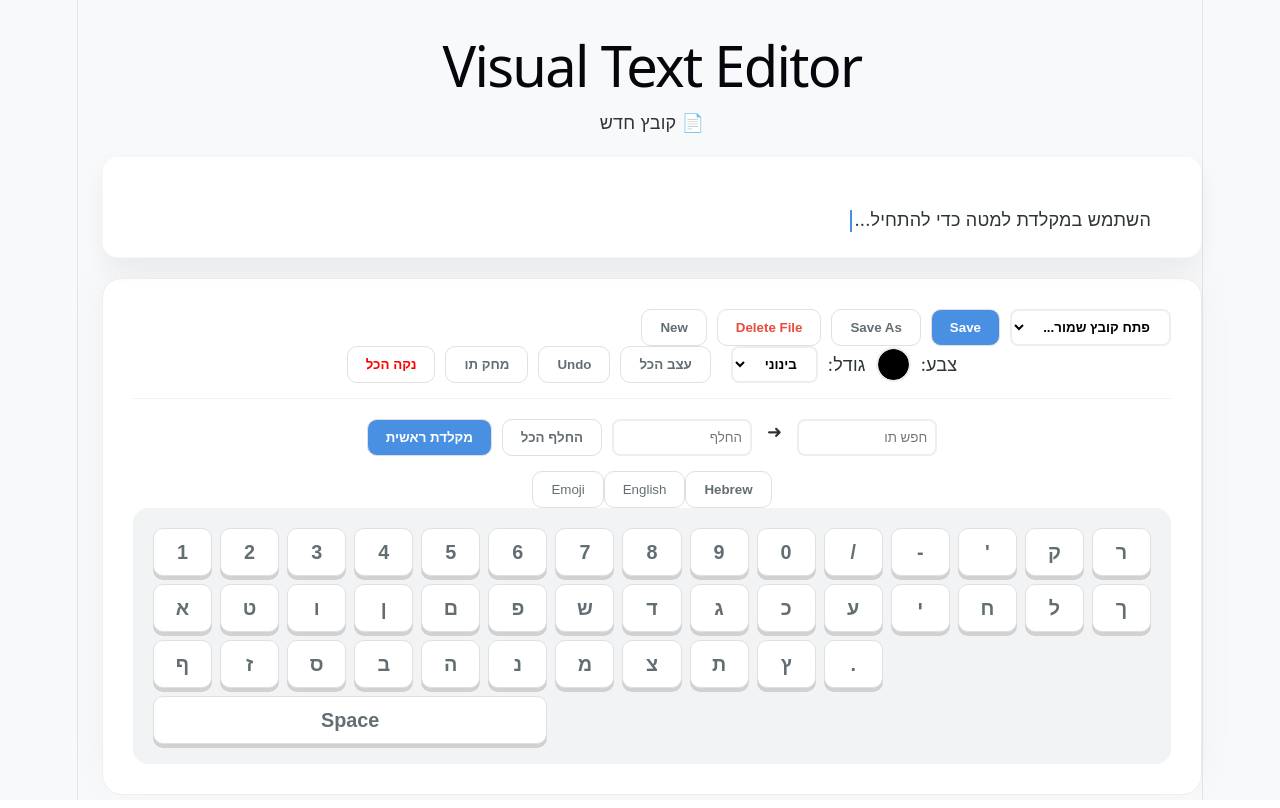
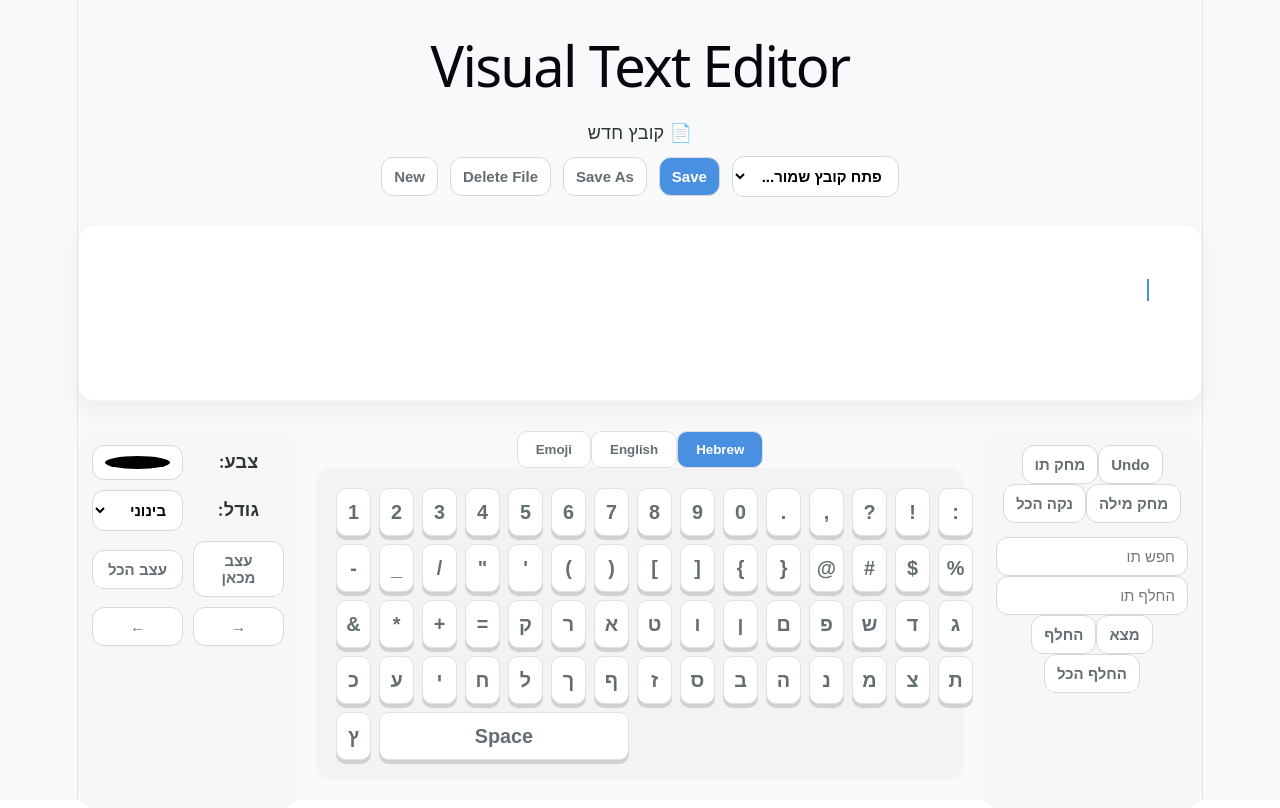
Before and after one commit to ShovalHadad/fullstackP4, a React (Vite) app: page / in a window 1280 px wide. Built offline with nearby package versions, Linux system fonts and the light colour scheme.

Commit message:
תיקון חלק א

```diff
--- a/src/App.css
+++ b/src/App.css
@@ -17,6 +17,7 @@ body {
   color: var(--text-main);
   display: flex;
   justify-content: center;
+  width: 100%;
   direction: rtl; /* חשוב מאוד ליישור האפליקציה כולה */
 }
 
@@ -24,10 +25,10 @@ body {
   display: flex;
   flex-direction: column;
   width: 100%;
-  max-width: 1100px;
+  max-width: 1500px;
   height: 95vh;
   margin-top: 2.5vh;
-  gap: 20px;
+  gap: 10px;
 }
 
 /* אזור התצוגה */
@@ -178,3 +179,78 @@ button:hover {
 }
 
 .active-input { border-color: var(--primary) !important; background: #f0f7ff; }
+
+.files-bar {
+  display: flex;
+  justify-content: center;
+  align-items: center;
+  gap: 12px;
+  flex-wrap: wrap;
+  margin-bottom: 18px;
+}
+
+.bottom-editor {
+  display: grid;
+  grid-template-columns: 220px 1fr 220px;
+  gap: 18px;
+  align-items: start;
+  margin-top: 20px;
+}
+
+.side-panel {
+  background: #f7f7f7;
+  border-radius: 16px;
+  padding: 14px;
+  min-height: 100%;
+}
+
+.left-panel,
+.right-panel {
+  display: flex;
+  flex-direction: column;
+  gap: 14px;
+}
+
+.panel-group {
+  display: flex;
+  flex-direction: column;
+  gap: 10px;
+}
+
+.keyboard-center {
+  min-width: 0;
+}
+
+.diagonal-group {
+  display: grid;
+  grid-template-columns: 1fr 1fr;
+  gap: 10px;
+  align-items: center;
+}
+
+.diagonal-group label {
+  font-weight: 600;
+}
+
+.diagonal-group input[type="color"],
+.diagonal-group select,
+.diagonal-group button {
+  width: 100%;
+}
+
+.left-panel input {
+  width: 100%;
+  box-sizing: border-box;
+}
+
+.files-bar button,
+.files-bar select,
+.side-panel button,
+.side-panel select,
+.side-panel input {
+  padding: 10px 12px;
+  border-radius: 12px;
+  border: 1px solid #d8d8d8;
+  background: white;
+  font-size: 15px;
+}
--- a/src/App.jsx
+++ b/src/App.jsx
@@ -1,225 +1,364 @@
-import { useState, useEffect } from 'react';
+import { useEffect, useState } from 'react';
 import Keyboard from './components/Keyboard';
 import './App.css';
 
 function App() {
   const [textItems, setTextItems] = useState([]);
+  const [cursorIndex, setCursorIndex] = useState(0);
   const [history, setHistory] = useState([]);
+
   const [currentStyle, setCurrentStyle] = useState({
     color: '#000000',
     fontSize: '24px'
   });
 
-  // --- חלק ב: ניהול קבצים ב-LocalStorage ---
-  const [fileName, setFileName] = useState("");
+  const [fileName, setFileName] = useState('');
   const [savedFiles, setSavedFiles] = useState([]);
 
-  // טעינת רשימת הקבצים הקיימים בזיכרון בזמן טעינת האפליקציה
+  const [focusField, setFocusField] = useState('main');
+  const [searchChar, setSearchChar] = useState('');
+  const [replaceChar, setReplaceChar] = useState('');
+
   useEffect(() => {
-    refreshFileList();
-  }, []);
+    setSavedFiles(Object.keys(localStorage));
+  }, [fileName]);
 
-  const refreshFileList = () => {
+  const saveHistory = () => {
+    setHistory(prev => [...prev, { textItems, cursorIndex }]);
+  };
+
+  const insertAtCursor = (item) => {
+    const updated = [...textItems];
+    updated.splice(cursorIndex, 0, item);
+    setTextItems(updated);
+    setCursorIndex(cursorIndex + 1);
+  };
+
+  const removeAtCursor = () => {
+    if (cursorIndex === 0) return;
+    const updated = [...textItems];
+    updated.splice(cursorIndex - 1, 1);
+    setTextItems(updated);
+    setCursorIndex(cursorIndex - 1);
+  };
+
+  const handleKeyClick = (char) => {
+    if (focusField === 'search') {
+      setSearchChar(char);
+      return;
+    }
+
+    if (focusField === 'replace') {
+      setReplaceChar(char);
+      return;
+    }
+
+    saveHistory();
+    insertAtCursor({ char, ...currentStyle });
+  };
+
+  const moveCursorLeft = () => {
+    setCursorIndex(prev => Math.min(textItems.length, prev + 1));
+  };
+
+  const moveCursorRight = () => {
+    setCursorIndex(prev => Math.max(0, prev - 1));
+  };
+
+  const deleteChar = () => {
+    if (focusField === 'search') {
+      setSearchChar('');
+      return;
+    }
+
+    if (focusField === 'replace') {
+      setReplaceChar('');
+      return;
+    }
+
+    if (cursorIndex === 0) return;
+    saveHistory();
+    removeAtCursor();
+  };
+
+  const deleteWord = () => {
+    if (cursorIndex === 0) return;
+
+    saveHistory();
+
+    const updated = [...textItems];
+    let end = cursorIndex;
+
+    while (end > 0 && updated[end - 1]?.char === ' ') end--;
+    let start = end;
+    while (start > 0 && updated[start - 1]?.char !== ' ') start--;
+
+    updated.splice(start, cursorIndex - start);
+    setTextItems(updated);
+    setCursorIndex(start);
+  };
+
+  const clearAll = () => {
+    saveHistory();
+    setTextItems([]);
+    setCursorIndex(0);
+  };
+
+  const undo = () => {
+    if (!history.length) return;
+    const last = history[history.length - 1];
+    setTextItems(last.textItems);
+    setCursorIndex(last.cursorIndex);
+    setHistory(prev => prev.slice(0, -1));
+  };
+
+  const applyStyleToAll = () => {
+    saveHistory();
+    setTextItems(items =>
+      items.map(item => ({
+        ...item,
+        color: currentStyle.color,
+        fontSize: currentStyle.fontSize
+      }))
+    );
+  };
+
+  const applyStyleFromCursor = () => {
+    saveHistory();
+    setTextItems(items =>
+      items.map((item, index) =>
+        index >= cursorIndex
+          ? {
+              ...item,
+              color: currentStyle.color,
+              fontSize: currentStyle.fontSize
+            }
+          : item
+      )
+    );
+  };
+
+  const findChar = () => {
+    if (!searchChar) return;
+
+    const chars = textItems.map(item => item.char);
+    const index = chars.indexOf(searchChar, cursorIndex);
+
+    if (index !== -1) {
+      setCursorIndex(index);
+      setFocusField('main');
+      return;
+    }
+
+    const firstIndex = chars.indexOf(searchChar);
+    if (firstIndex !== -1) {
+      setCursorIndex(firstIndex);
+      setFocusField('main');
+    } else {
+      alert('התו לא נמצא');
+    }
+  };
+
+  const replaceCharOnce = () => {
+    if (!searchChar || !replaceChar) return;
+
+    const chars = textItems.map(item => item.char);
+    const index = chars.indexOf(searchChar, cursorIndex);
+
+    if (index === -1) {
+      alert('התו לא נמצא');
+      return;
+    }
+
+    saveHistory();
+
+    const updated = [...textItems];
+    updated[index] = {
+      char: replaceChar,
+      ...currentStyle
+    };
+
+    setTextItems(updated);
+    setCursorIndex(index + 1);
+    setFocusField('main');
+  };
+
+  const replaceAllChars = () => {
+    if (!searchChar || !replaceChar) return;
+
+    saveHistory();
+
+    setTextItems(items =>
+      items.map(item =>
+        item.char === searchChar
+          ? { char: replaceChar, ...currentStyle }
+          : item
+      )
+    );
+
+    setFocusField('main');
+  };
+
+  const saveFile = (saveAs = false) => {
+    let name = fileName;
+
+    if (!name || saveAs) {
+      name = prompt('הכנס שם קובץ', fileName || 'מסמך חדש');
+    }
+
+    if (!name) return;
+
+    localStorage.setItem(name, JSON.stringify(textItems));
+    setFileName(name);
     setSavedFiles(Object.keys(localStorage));
   };
 
-  // שמירה / שמירה בשם
-  const handleSave = (isSaveAs = false) => {
-    let name = fileName;
-    if (isSaveAs || !fileName) {
-      name = prompt("הכנס שם לקובץ לשמירה ב-LocalStorage:", fileName || "מסמך_חדש");
+  const openFile = (name) => {
+    const data = localStorage.getItem(name);
+    if (!data) return;
+
+    const parsed = JSON.parse(data);
+    setTextItems(parsed);
+    setCursorIndex(parsed.length);
+    setFileName(name);
+    setFocusField('main');
+  };
+
+  const deleteFile = () => {
+    if (!fileName) return;
+    localStorage.removeItem(fileName);
+    setFileName('');
+    setSavedFiles(Object.keys(localStorage));
+  };
+
+  const renderText = () => {
+    const output = [];
+
+    for (let i = 0; i <= textItems.length; i++) {
+      if (i === cursorIndex) {
+        output.push(<span key={`cursor-${i}`} className="cursor" />);
       }
 
-    if (name) {
-      localStorage.setItem(name, JSON.stringify(textItems));
-      setFileName(name);
-      refreshFileList();
-      alert(`הקובץ "${name}" נשמר בהצלחה!`);
+      if (i < textItems.length) {
+        const item = textItems[i];
+        output.push(
+          <span
+            key={i}
+            style={{ color: item.color, fontSize: item.fontSize }}
+          >
+            {item.char}
+          </span>
+        );
       }
-  };
+    }
 
-  // פתיחת קובץ קיים
-  const handleOpen = (name) => {
-    if (!name) return;
-    const savedData = localStorage.getItem(name);
-    if (savedData) {
-      saveToHistory();
-      setTextItems(JSON.parse(savedData));
-      setFileName(name);
-    }
-  };
-
-  // מחיקת קובץ מה-LocalStorage
-  const deleteFile = () => {
-    if (!fileName) {
-      alert("אין קובץ פעיל למחיקה");
-      return;
-    }
-    if (confirm(`האם אתה בטוח שברצונך למחוק את הקובץ "${fileName}" לצמיתות?`)) {
-      localStorage.removeItem(fileName);
-      setFileName("");
-      setTextItems([]);
-      refreshFileList();
-      alert("הקובץ נמחק בהצלחה");
-    }
-  };
-  // ---------------------------------------
-
-  const [focusField, setFocusField] = useState('main');
-  const [searchVal, setSearchVal] = useState("");
-  const [replaceVal, setReplaceVal] = useState("");
-
-  const saveToHistory = () => {
-    setHistory([...history, [...textItems]]);
-  };
-
-  const addChar = (char) => {
-    if (focusField === 'main') {
-      saveToHistory();
-      const newItem = { char, ...currentStyle };
-      setTextItems([...textItems, newItem]);
-    } else if (focusField === 'search') {
-      setSearchVal(prev => prev + char);
-    } else if (focusField === 'replace') {
-      setReplaceVal(prev => prev + char);
-    }
-  };
-
-  const deleteLast = () => {
-    if (focusField === 'main') {
-      if (textItems.length === 0) return;
-      saveToHistory();
-      setTextItems(textItems.slice(0, -1));
-    } else if (focusField === 'search') {
-      setSearchVal(searchVal.slice(0, -1));
-    } else if (focusField === 'replace') {
-      setReplaceVal(replaceVal.slice(0, -1));
-    }
-  };
-
-  const clearAll = () => {
-    if(confirm("האם אתה בטוח שברצונך לנקות הכל?")) {
-      saveToHistory();
-      setTextItems([]);
-      setFileName("");
-    }
-  };
-
-  const handleUndo = () => {
-    if (history.length > 0) {
-      const previousState = history[history.length - 1];
-      setTextItems(previousState);
-      setHistory(history.slice(0, -1));
-    }
-  };
-
-  const applyStyleToAll = () => {
-    if (textItems.length === 0) return;
-    saveToHistory();
-    const updated = textItems.map(item => ({
-      ...item,
-      color: currentStyle.color,
-      fontSize: currentStyle.fontSize
-    }));
-    setTextItems(updated);
-  };
-
-  const searchAndReplace = () => {
-    if (!searchVal) return;
-    saveToHistory();
-    const updated = textItems.map(item =>
-      item.char === searchVal ? { ...item, char: replaceVal } : item
-    );
-    setTextItems(updated);
-    setSearchVal("");
-    setReplaceVal("");
-    setFocusField('main');
+    return output;
   };
 
   return (
     <div className="app-container">
-      <header className="app-header">
       <h1>Visual Text Editor</h1>
-        <div className="file-info">
-          📄 {fileName ? `קובץ פעיל: ${fileName}` : "קובץ חדש"}
-        </div>
-      </header>
+      <div className="file-info">📄 {fileName ? `קובץ פעיל: ${fileName}` : 'קובץ חדש'}</div>
 
-      <section className="display-area" onClick={() => setFocusField('main')}>
-        {textItems.length === 0 && focusField === 'main' && (
-          <span className="placeholder">השתמש במקלדת למטה כדי להתחיל...</span>
-        )}
-        {textItems.map((item, index) => (
-          <span key={index} style={{ color: item.color, fontSize: item.fontSize }}>
-            {item.char}
-          </span>
-        ))}
-        {focusField === 'main' && <span className="cursor" />}
-      </section>
-
-      <section className="editor-area">
-
-        {/* ניהול קבצים (חלק ב מעודכן) */}
-        <div className="file-bar">
-          <div className="style-group">
-            <select onChange={(e) => handleOpen(e.target.value)} value="">
+      {/* אזור קבצים - מתחת לכותרת ולפני הטקסט */}
+      <section className="files-bar">
+        <select defaultValue="" onChange={(e) => openFile(e.target.value)}>
           <option value="" disabled>פתח קובץ שמור...</option>
           {savedFiles.map(name => (
             <option key={name} value={name}>{name}</option>
           ))}
         </select>
-            <button onClick={() => handleSave(false)} className="active-btn">Save</button>
-            <button onClick={() => handleSave(true)}>Save As</button>
-            <button onClick={deleteFile} style={{color: '#e74c3c'}}>Delete File</button>
-            <button onClick={() => { setFileName(""); setTextItems([]); }}>New</button>
+
+        <button onClick={() => saveFile(false)} className="active-btn">Save</button>
+        <button onClick={() => saveFile(true)}>Save As</button>
+        <button onClick={deleteFile}>Delete File</button>
+        <button onClick={() => {
+          setFileName('');
+          setTextItems([]);
+          setCursorIndex(0);
+          setHistory([]);
+          setSearchChar('');
+          setReplaceChar('');
+          setFocusField('main');
+        }}>
+          New
+        </button>
+      </section>
+
+      {/* אזור הטקסט */}
+      <section className="display-area" onClick={() => setFocusField('main')}>
+        {renderText()}
+      </section>
+
+      {/* אזור תחתון */}
+      <section className="bottom-editor">
+        {/* צד שמאל - מחיקה/undo/חיפוש/החלפה */}
+      <div className="side-panel left-panel">
+        <div className="panel-grid">
+          <button onClick={undo}>Undo</button>
+          <button onClick={deleteChar}>מחק תו</button>
+          <button onClick={deleteWord}>מחק מילה</button>
+          <button onClick={clearAll}>נקה הכל</button>
+        </div>
+        <div className="panel-grid search-grid">
+          <input
+            readOnly
+            placeholder="חפש תו"
+            value={searchChar}
+            onClick={() => setFocusField('search')}
+            className={focusField === 'search' ? 'active-input' : ''}
+          />
+
+          <input
+            readOnly
+            placeholder="החלף תו"
+            value={replaceChar}
+            onClick={() => setFocusField('replace')}
+            className={focusField === 'replace' ? 'active-input' : ''}
+          />
+
+          <button onClick={findChar}>מצא</button>
+          <button onClick={replaceCharOnce}>החלף</button>
+          <button onClick={replaceAllChars} className="full-width-btn">
+            החלף הכל
+          </button>
         </div>
       </div>
+        {/* אמצע - מקלדת */}
+        <div className="keyboard-center">
+          <Keyboard onKeyClick={handleKeyClick} />
+        </div>
 
-        <div className="toolbar">
-          <div className="style-group">
+        {/* צד ימין - עיצוב + חיצים */}
+        <div className="side-panel right-panel">
+          <div className="panel-group diagonal-group">
             <label>צבע:</label>
-            <input type="color" value={currentStyle.color}
-                   onChange={(e) => setCurrentStyle({...currentStyle, color: e.target.value})} />
+            <input
+              type="color"
+              value={currentStyle.color}
+              onChange={(e) =>
+                setCurrentStyle({ ...currentStyle, color: e.target.value })
+              }
+            />
 
             <label>גודל:</label>
-            <select value={currentStyle.fontSize} onChange={(e) => setCurrentStyle({...currentStyle, fontSize: e.target.value})}>
+            <select
+              value={currentStyle.fontSize}
+              onChange={(e) =>
+                setCurrentStyle({ ...currentStyle, fontSize: e.target.value })
+              }
+            >
               <option value="16px">קטן</option>
               <option value="24px">בינוני</option>
               <option value="40px">גדול</option>
             </select>
-          </div>
 
-          <div className="action-group">
+            <button onClick={applyStyleFromCursor}>עצב מכאן</button>
             <button onClick={applyStyleToAll}>עצב הכל</button>
-            <button onClick={handleUndo} disabled={history.length === 0}>Undo</button>
-            <button onClick={deleteLast}>מחק תו</button>
-            <button onClick={clearAll} style={{color: 'red'}}>נקה הכל</button>
+            <button onClick={moveCursorLeft}>→</button>
+            <button onClick={moveCursorRight}>←</button>
           </div>
         </div>
-
-        <div className="advanced-actions">
-          <input
-            placeholder="חפש תו"
-            value={searchVal}
-            onFocus={() => setFocusField('search')}
-            readOnly
-            className={focusField === 'search' ? 'active-input' : ''}
-          />
-          <span style={{padding: '0 5px'}}>➜</span>
-          <input
-            placeholder="החלף"
-            value={replaceVal}
-            onFocus={() => setFocusField('replace')}
-            readOnly
-            className={focusField === 'replace' ? 'active-input' : ''}
-          />
-          <button onClick={searchAndReplace}>החלף הכל</button>
-          <button onClick={() => setFocusField('main')} className={focusField === 'main' ? 'active-btn' : ''}>
-            מקלדת ראשית
-          </button>
-        </div>
-
-        <Keyboard onKeyClick={addChar} />
       </section>
     </div>
   );
--- a/src/components/Keyboard.jsx
+++ b/src/components/Keyboard.jsx
@@ -1,10 +1,14 @@
 import { useState } from 'react';
 
-const layouts = {
-  Hebrew: "1234567890/-'קראטוןםפשדגכעיחלךףזסבהנמצתץ.".split(""),
-  English: "1234567890qwertyuiopasdfghjklzxcvbnm".split(""),
-  Emoji: ["😀", "😃", "😄", "😁", "😆", "😅", "😂", "🤣", "😊", "😇", "🙂", "🙃", "😉"]
+const languageLayouts = {
+  Hebrew: 'קראטוןםפשדגכעיחלךףזסבהנמצתץ'.split(''),
+  English: 'qwertyuiopasdfghjklzxcvbnm'.split(''),
+  Emoji: ['😀', '😃', '😄', '😁', '😆', '😅', '😂', '🤣', '😊', '😇', '🙂', '🙃', '😉']
 };
+
+const numbersLayout = '1234567890'.split('');
+
+const symbolsLayout = ['.', ',', '?', '!', ':', '-', '_', '/', '"', "'", '(', ')', '[', ']', '{', '}', '@', '#', '$', '%', '&', '*', '+', '='];
 
 function Keyboard({ onKeyClick }) {
   const [language, setLanguage] = useState('Hebrew');
@@ -12,20 +16,37 @@ function Keyboard({ onKeyClick }) {
   return (
     <div className="keyboard-container">
       <div className="lang-switcher">
-        {Object.keys(layouts).map(lang => (
-          <button key={lang} onClick={() => setLanguage(lang)}
-                  style={{ fontWeight: language === lang ? 'bold' : 'normal' }}>
+        {Object.keys(languageLayouts).map(lang => (
+          <button
+            key={lang}
+            onClick={() => setLanguage(lang)}
+            className={language === lang ? 'active-btn' : ''}
+          >
             {lang}
           </button>
         ))}
       </div>
-      <div className="keyboard">
-        {layouts[language].map((char, index) => (
-          <button key={index} onClick={() => onKeyClick(char)}>
+
+      <div className="keyboard language-keyboard">
+                {numbersLayout.map((char, index) => (
+          <button key={`num-${index}`} onClick={() => onKeyClick(char)}>
             {char}
           </button>
         ))}
-        <button className="space-bar" onClick={() => onKeyClick(" ")}>Space</button>
+
+        {symbolsLayout.map((char, index) => (
+          <button key={`sym-${index}`} onClick={() => onKeyClick(char)}>
+            {char}
+          </button>
+        ))}
+        {languageLayouts[language].map((char, index) => (
+          <button key={`${language}-${index}`} onClick={() => onKeyClick(char)}>
+            {char}
+          </button>
+        ))}
+        <button className="space-bar" onClick={() => onKeyClick(' ')}>
+          Space
+        </button>
       </div>
     </div>
   );
```
Lines whose indentation alone changed are shown as unchanged.
